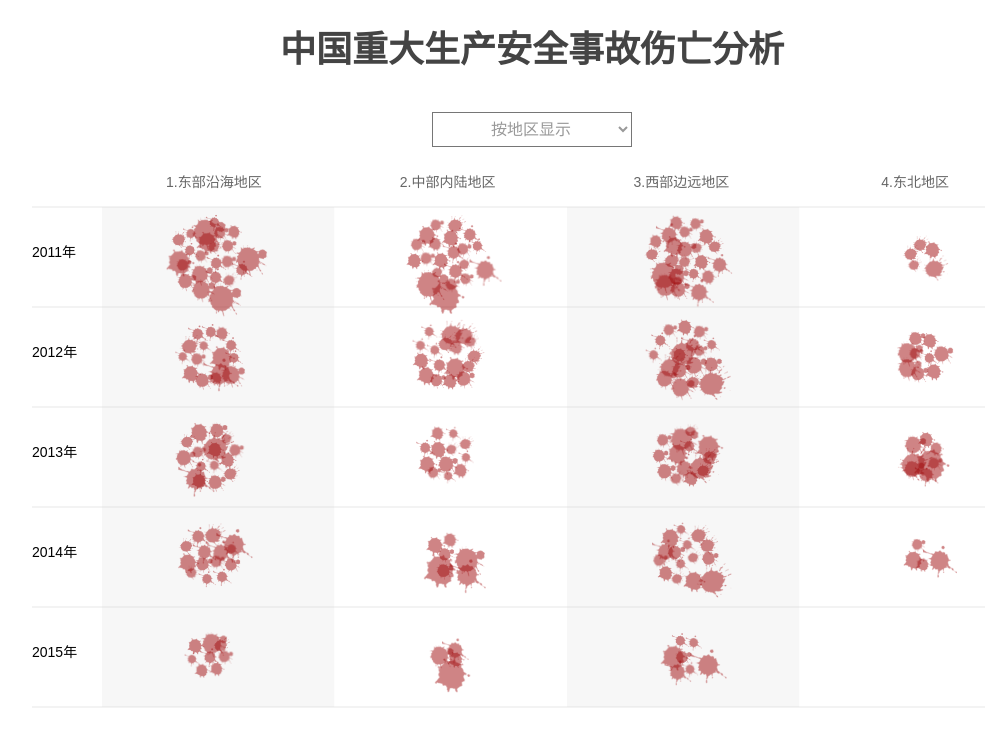
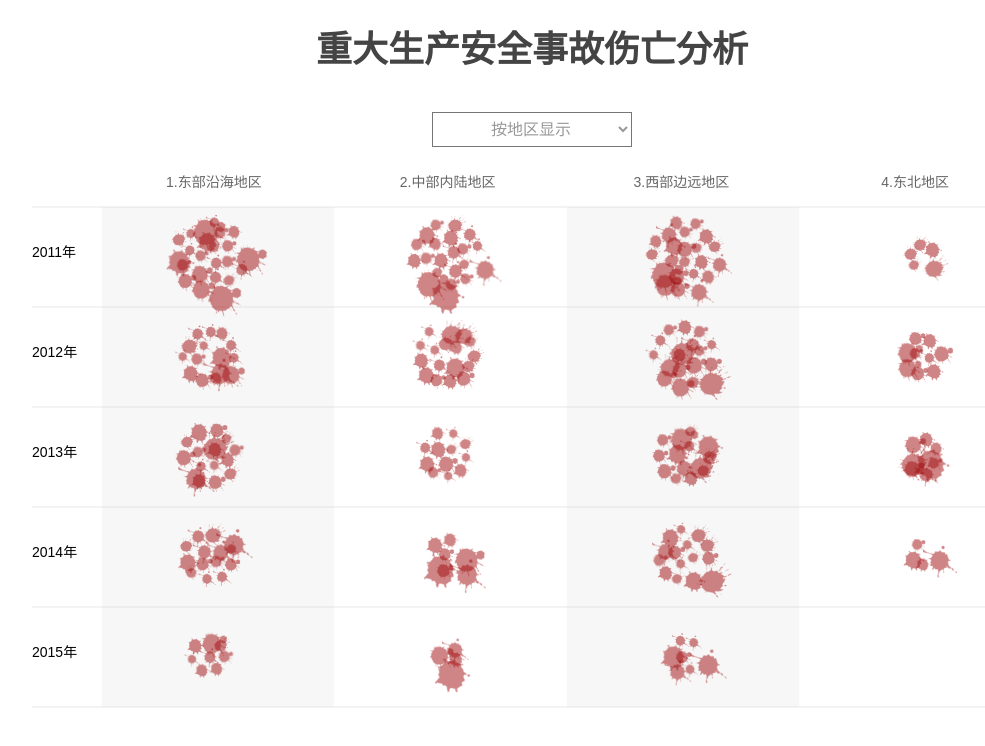
Before and after one commit to guoweish/guoweish.github.io, a plain HTML site: page projects/forceCluster/index.html in a window 1280 px wide. Shown: the whole page, without its empty margins (108-1093 px from the left). Drawn offline with Linux system fonts and the light colour scheme.

Commit message:
fixed project titles

```diff
--- a/projects/forceCluster/index.html
+++ b/projects/forceCluster/index.html
@@ -2,7 +2,7 @@
 <html lang="en">
 <head>
 	<meta charset="UTF-8">
-	<title>中国重大生产安全事故伤亡分析</title>
+	<title>重大生产安全事故伤亡分析</title>
 	<script src='lib/d3.min.js'></script>
 	<link rel="stylesheet" href="css/disaster.css">
 </head>
@@ -10,7 +10,7 @@
 	<div id='wholeContainer'>
 		<!-- 标题 -->
 		<div id='titleHolder'>
-			中国重大生产安全事故伤亡分析
+			重大生产安全事故伤亡分析
 		</div>
 		<!-- 单选框 -->
 		<div id='radioButtonHolder'>
```
Also changed, not shown: projects/radar/index.html (+1 -1 lines).
